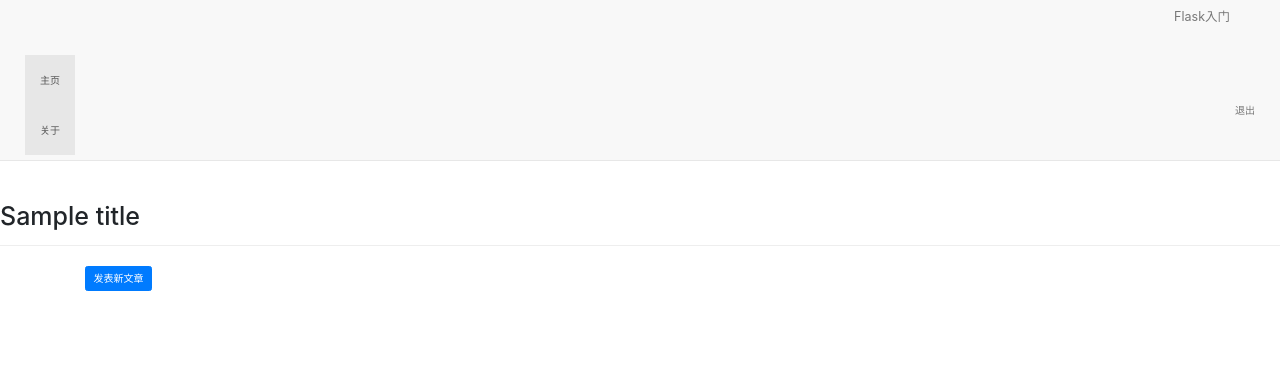
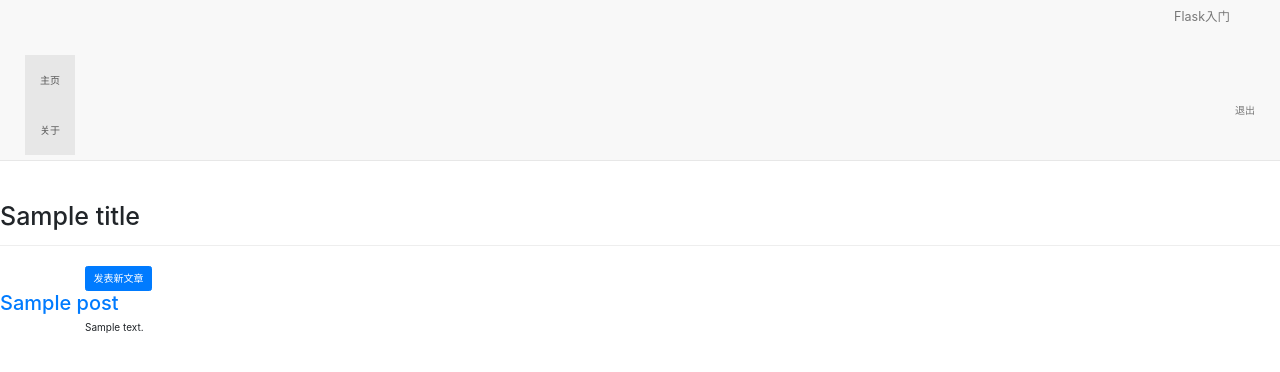
Before and after one commit to Spr1ngBr0ther/flask, a Python web app: template app/templates/index.html in a window 1280 px wide. Shown: the top 372 px of the page. Run offline with Jinja, Linux system fonts and the light colour scheme; the template is opened without the code that fills it: most values are stand-ins (such as "Sample title", 1, 10 or a date in 2020); some libraries are stand-ins or nearby versions.

Commit message:
帖子设计评论20180510

```diff
--- a/app/__init__.py
+++ b/app/__init__.py
@@ -5,10 +5,13 @@ from flask_sqlalchemy import SQLAlchemy
 from os import path
 import os
 from flask_login import LoginManager
+from flask_pagedown import PageDown
+from flask_gravatar import Gravatar
 
 basedir = path.abspath(path.dirname(__file__))
 bootstrap = Bootstrap()
 db = SQLAlchemy()
+pagedown = PageDown()
 login_manager = LoginManager()
 login_manager.session_protection = 'strong'
 login_manager.login_view = 'auth.login'
@@ -25,6 +28,9 @@ def create_app():
     db.init_app(app)
     bootstrap.init_app(app)
     login_manager.init_app(app)
+    pagedown.init_app(app)
+
+    Gravatar(app, size=64)
 
     from auth import auth as auth_blueprint
     from main import main as main_blueprint
--- a/app/templates/index.html
+++ b/app/templates/index.html
@@ -6,4 +6,12 @@
     <div class="container">
     <a href="{{ url_for('main.edit') }}" class="btn btn-primary">发表新文章</a>
     </div>
+    <div>
+        {% for post in posts %}
+            <h2><a href="{{ url_for('main.post', id=post.id) }}">{{ post.title }}</a></h2>
+            <div class="container">
+                {{ post.body_html | safe }}
+            </div>
+        {% endfor %}
+    </div>
 {% endblock %}
--- a/app/templates/posts/detail.html
+++ b/app/templates/posts/detail.html
@@ -1,6 +1,6 @@
 {% extends 'base.html' %}
 {% import 'bootstrap/wtf.html' as wtf %}
-{% block body %}
+{% block page_body %}
     <div class="container">
         <span>作者: {{ post.author.name }}</span> <span>发表日期:{{ post.created }}</span>
         <hr>
--- a/app/templates/posts/edit.html
+++ b/app/templates/posts/edit.html
@@ -3,7 +3,7 @@
 
 {% block scripts %}
     {{ super() }}
-{#    {{ pagedown.include_pagedown() }}#}
+    {{ pagedown.include_pagedown() }}
 {% endblock  %}
 
 {% block page_body %}
```
Also changed, not shown: app/main/views.py (+7 -3 lines), requirements.txt (+11 -43 lines), app/data.sqlite, app/models.py (line endings or trailing spaces), 4 other files.
